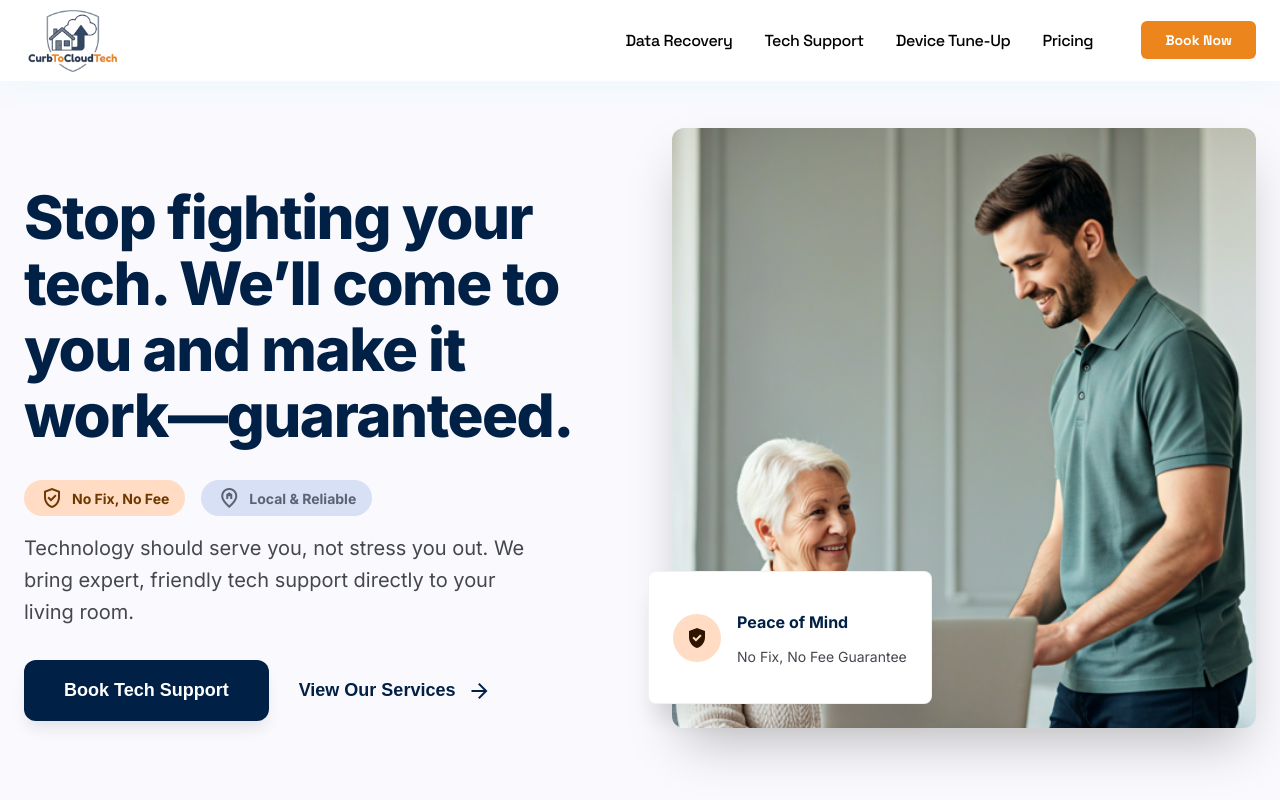
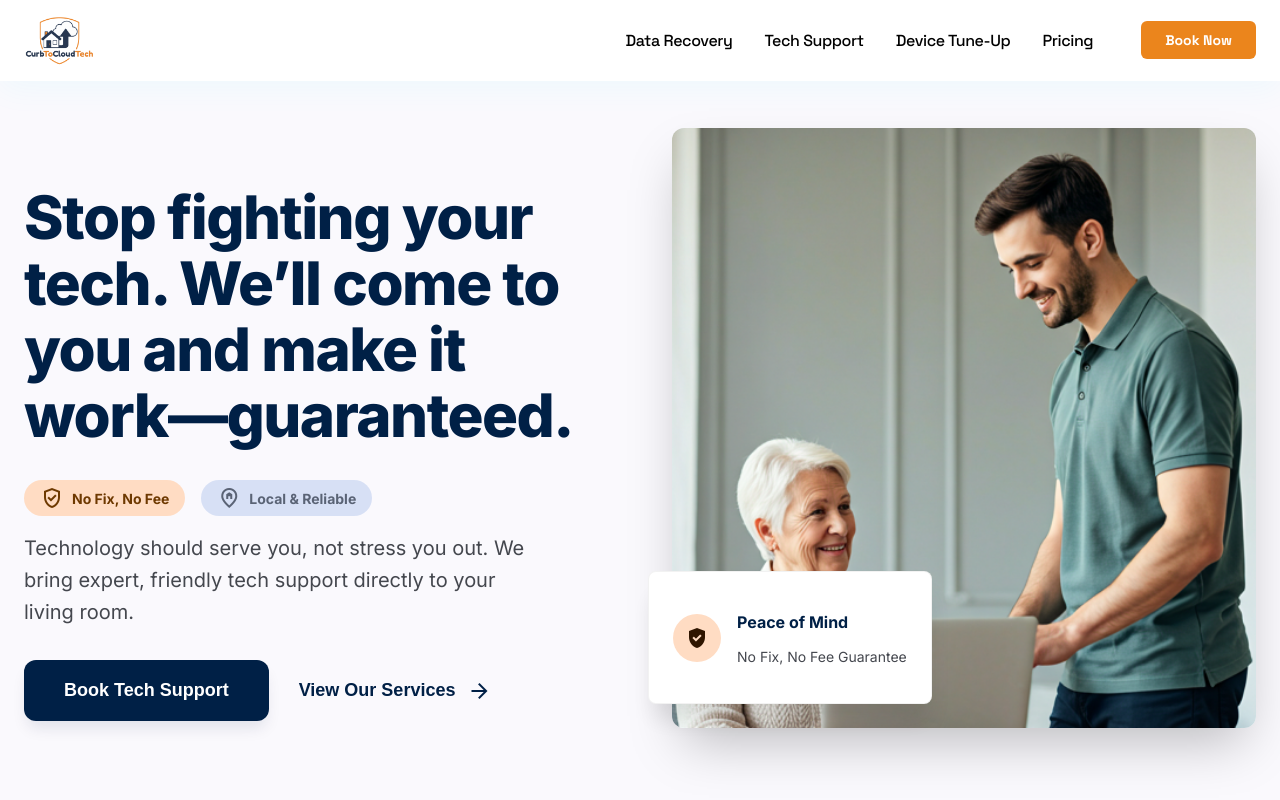
Before and after one commit to jacobNar/CurbToCloudTech, a Next.js app: page / in a window 1280 px wide. Shown: the top 800 px of the page. Built offline with nearby package versions, Linux system fonts and the light colour scheme.

Commit message:
new logo

```diff
--- a/components/Header.jsx
+++ b/components/Header.jsx
@@ -14,10 +14,10 @@ export default function Header() {
         <div className={styles.navContainer}>
           <Link href="/" className={styles.logo}>
             <Image
-              src="/images/color-corrected-logo-no-bg.png"
+              src="/images/logo-final-square.png"
               alt="Curb to Cloud Tech Logo"
-              width={274}
-              height={200}
+              width={250}
+              height={250}
               className={styles.logoImage}
               priority
             />
```
Also changed, not shown: public/images/color-corrected-logo-no-bg.png (deleted), public/images/logo-final-square.png (added).
